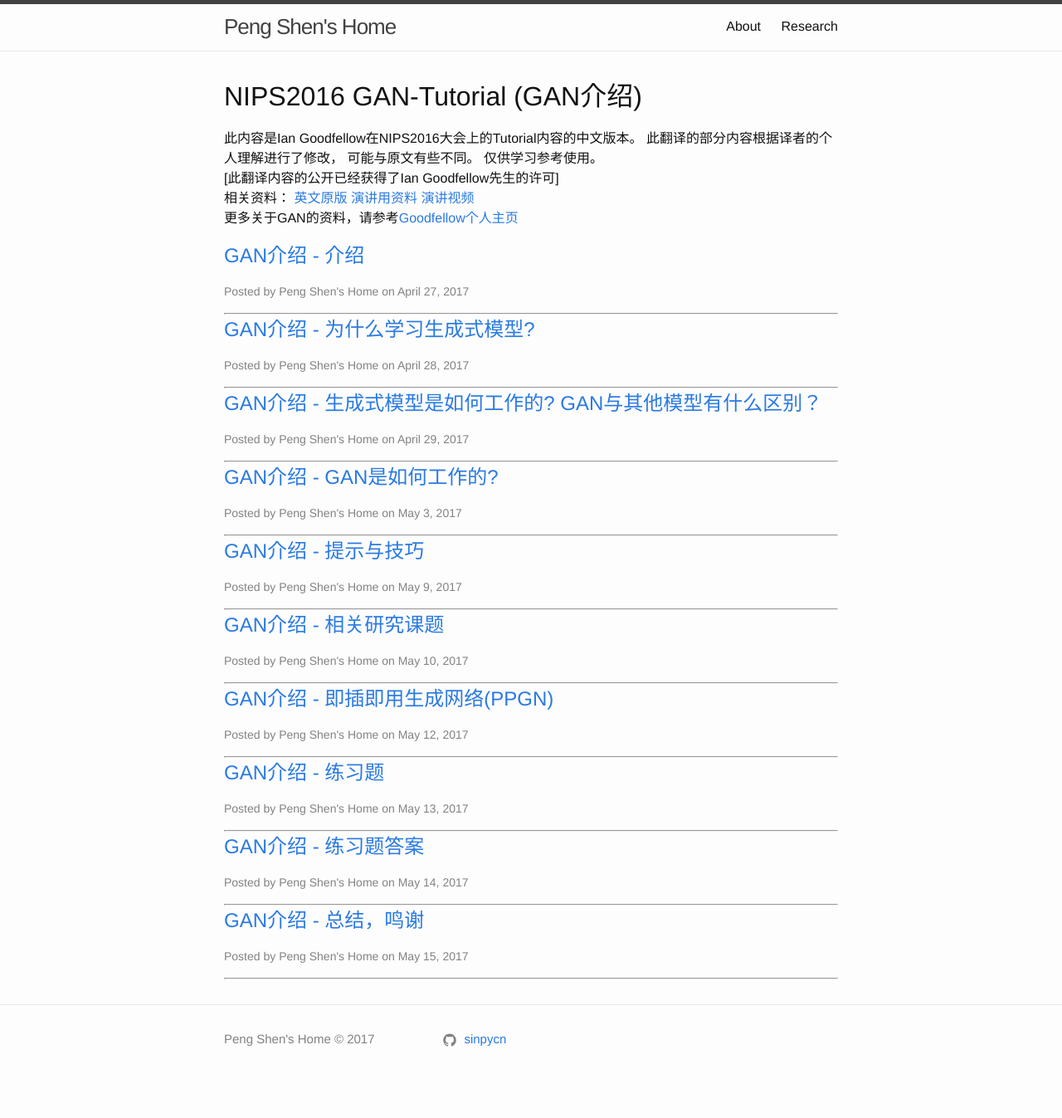
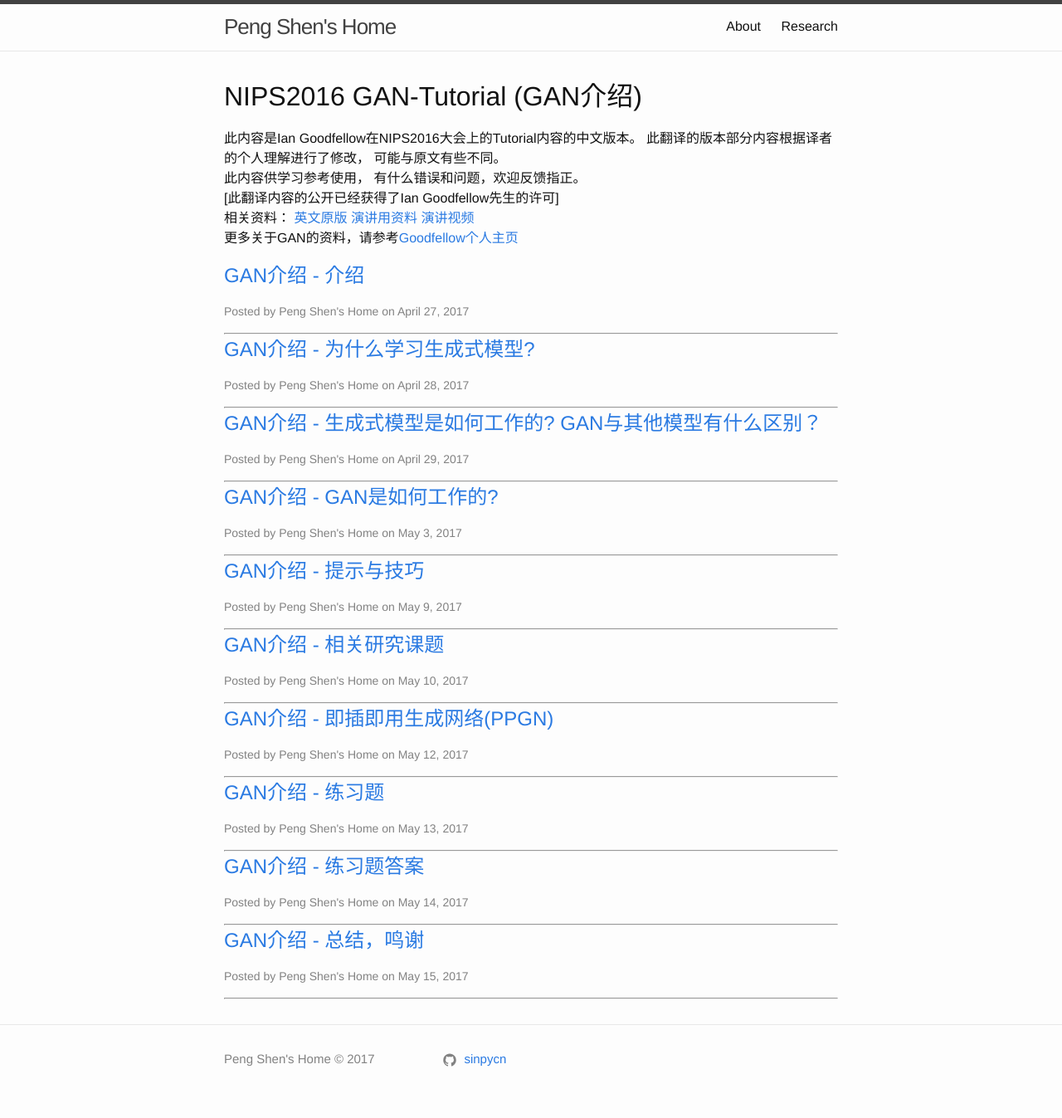
Before and after one commit to sinpycn/sinpycn.github.io, a Jekyll site: the page built from category/gan-tutorial.html, in a window 1280 px wide. Shown: the whole page at 83% size. Built offline with Jekyll 4.4.1, drawn with Linux system fonts in a browser that asks for light colours; before the commit the page ends 1323 px from its top, so only the background shows below that.

Commit message:
Update gan-tutorial.html

```diff
--- a/category/gan-tutorial.html
+++ b/category/gan-tutorial.html
@@ -5,7 +5,8 @@ category: gan-tutorial
 ---
 
 此内容是Ian Goodfellow在NIPS2016大会上的Tutorial内容的中文版本。
-此翻译的部分内容根据译者的个人理解进行了修改， 可能与原文有些不同。 仅供学习参考使用。<br>
+此翻译的版本部分内容根据译者的个人理解进行了修改， 可能与原文有些不同。 <br>
+此内容供学习参考使用， 有什么错误和问题，欢迎反馈指正。<br>
 [此翻译内容的公开已经获得了Ian Goodfellow先生的许可]
 <br>
 相关资料： <a href="https://arxiv.org/abs/1701.00160" target="_blank">英文原版</a>
```
